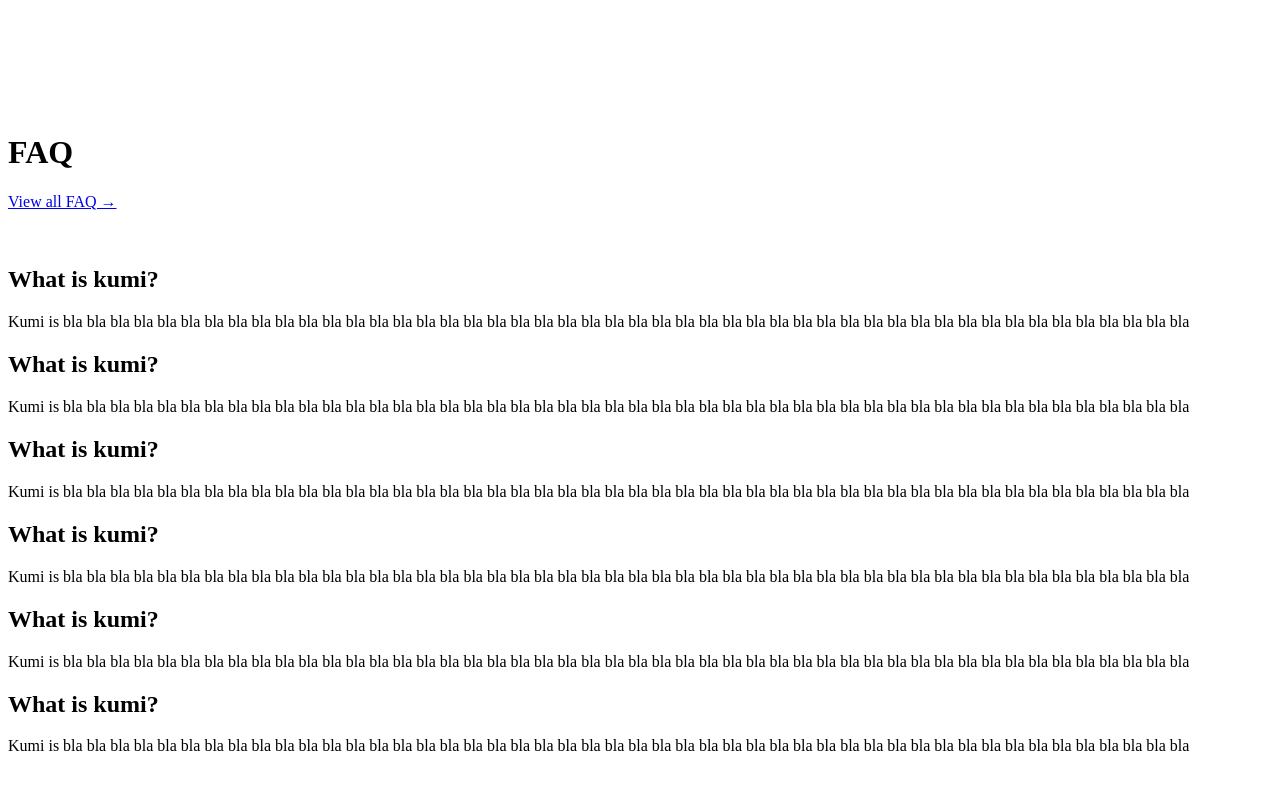
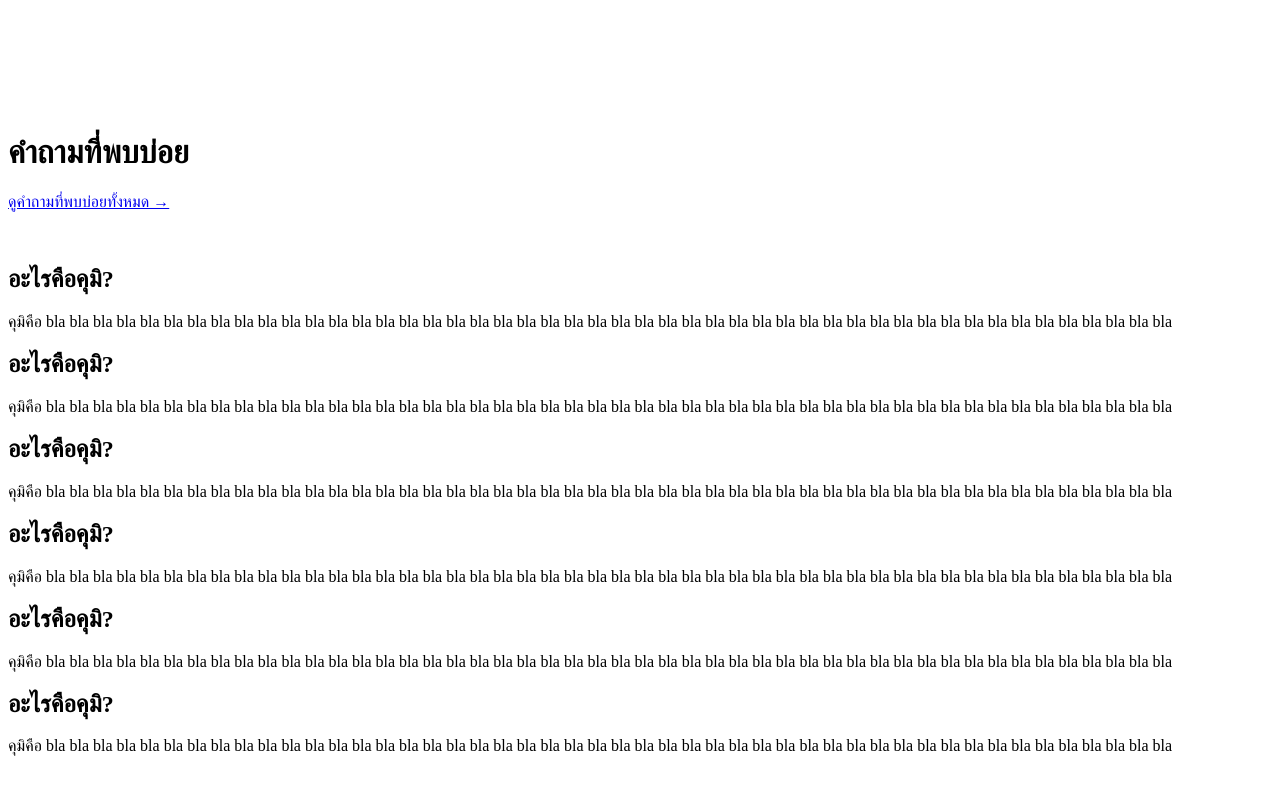
Before and after one commit to ronnapatp/Kumi-main-website, a Next.js app: page /th in a window 1280 px wide. Shown: the part 2425-3220 px from the top of the page. Built offline with nearby package versions, Linux system fonts and the light colour scheme.

Commit message:
Translate from thai to en in faq (thai page)

```diff
--- a/components/th/homepage/faq.js
+++ b/components/th/homepage/faq.js
@@ -7,33 +7,33 @@ export default function Faq() {
   <div className="container">
       <br /><br /><br />
       <div className="center">
-          <h1>FAQ</h1>
-          <Link href="/en/faq"><a className="text-decoration-none text-dark">View all FAQ &rarr;</a></Link>
+          <h1>คำถามที่พบบ่อย</h1>
+          <Link href="/th/faq"><a className="text-decoration-none text-dark">ดูคำถามที่พบบ่อยทั้งหมด &rarr;</a></Link>
       </div> <br /><br />
       <div className="row row-cols-1 row-cols-sm-2 row-cols-md-3 g-3">
             <div>
-                <h2>What is kumi?</h2>
-                <p>Kumi is bla bla bla bla bla bla bla bla bla bla bla bla bla bla bla bla bla bla bla bla bla bla bla bla bla bla bla bla bla bla bla bla bla bla bla bla bla bla bla bla bla bla bla bla bla bla bla bla</p>
+                <h2>อะไรคือคุมิ?</h2>
+                <p>คุมิคือ bla bla bla bla bla bla bla bla bla bla bla bla bla bla bla bla bla bla bla bla bla bla bla bla bla bla bla bla bla bla bla bla bla bla bla bla bla bla bla bla bla bla bla bla bla bla bla bla</p>
             </div>
             <div>
-                <h2>What is kumi?</h2>
-                <p>Kumi is bla bla bla bla bla bla bla bla bla bla bla bla bla bla bla bla bla bla bla bla bla bla bla bla bla bla bla bla bla bla bla bla bla bla bla bla bla bla bla bla bla bla bla bla bla bla bla bla</p>
+                <h2>อะไรคือคุมิ?</h2>
+                <p>คุมิคือ bla bla bla bla bla bla bla bla bla bla bla bla bla bla bla bla bla bla bla bla bla bla bla bla bla bla bla bla bla bla bla bla bla bla bla bla bla bla bla bla bla bla bla bla bla bla bla bla</p>
             </div>
             <div>
-                <h2>What is kumi?</h2>
-                <p>Kumi is bla bla bla bla bla bla bla bla bla bla bla bla bla bla bla bla bla bla bla bla bla bla bla bla bla bla bla bla bla bla bla bla bla bla bla bla bla bla bla bla bla bla bla bla bla bla bla bla</p>
+                <h2>อะไรคือคุมิ?</h2>
+                <p>คุมิคือ bla bla bla bla bla bla bla bla bla bla bla bla bla bla bla bla bla bla bla bla bla bla bla bla bla bla bla bla bla bla bla bla bla bla bla bla bla bla bla bla bla bla bla bla bla bla bla bla</p>
             </div>
             <div>
-                <h2>What is kumi?</h2>
-                <p>Kumi is bla bla bla bla bla bla bla bla bla bla bla bla bla bla bla bla bla bla bla bla bla bla bla bla bla bla bla bla bla bla bla bla bla bla bla bla bla bla bla bla bla bla bla bla bla bla bla bla</p>
+                <h2>อะไรคือคุมิ?</h2>
+                <p>คุมิคือ bla bla bla bla bla bla bla bla bla bla bla bla bla bla bla bla bla bla bla bla bla bla bla bla bla bla bla bla bla bla bla bla bla bla bla bla bla bla bla bla bla bla bla bla bla bla bla bla</p>
             </div>
             <div>
-                <h2>What is kumi?</h2>
-                <p>Kumi is bla bla bla bla bla bla bla bla bla bla bla bla bla bla bla bla bla bla bla bla bla bla bla bla bla bla bla bla bla bla bla bla bla bla bla bla bla bla bla bla bla bla bla bla bla bla bla bla</p>
+                <h2>อะไรคือคุมิ?</h2>
+                <p>คุมิคือ bla bla bla bla bla bla bla bla bla bla bla bla bla bla bla bla bla bla bla bla bla bla bla bla bla bla bla bla bla bla bla bla bla bla bla bla bla bla bla bla bla bla bla bla bla bla bla bla</p>
             </div>
             <div>
-                <h2>What is kumi?</h2>
-                <p>Kumi is bla bla bla bla bla bla bla bla bla bla bla bla bla bla bla bla bla bla bla bla bla bla bla bla bla bla bla bla bla bla bla bla bla bla bla bla bla bla bla bla bla bla bla bla bla bla bla bla</p>
+                <h2>อะไรคือคุมิ?</h2>
+                <p>คุมิคือ bla bla bla bla bla bla bla bla bla bla bla bla bla bla bla bla bla bla bla bla bla bla bla bla bla bla bla bla bla bla bla bla bla bla bla bla bla bla bla bla bla bla bla bla bla bla bla bla</p>
             </div>
       </div>
       <br /><br />
```
